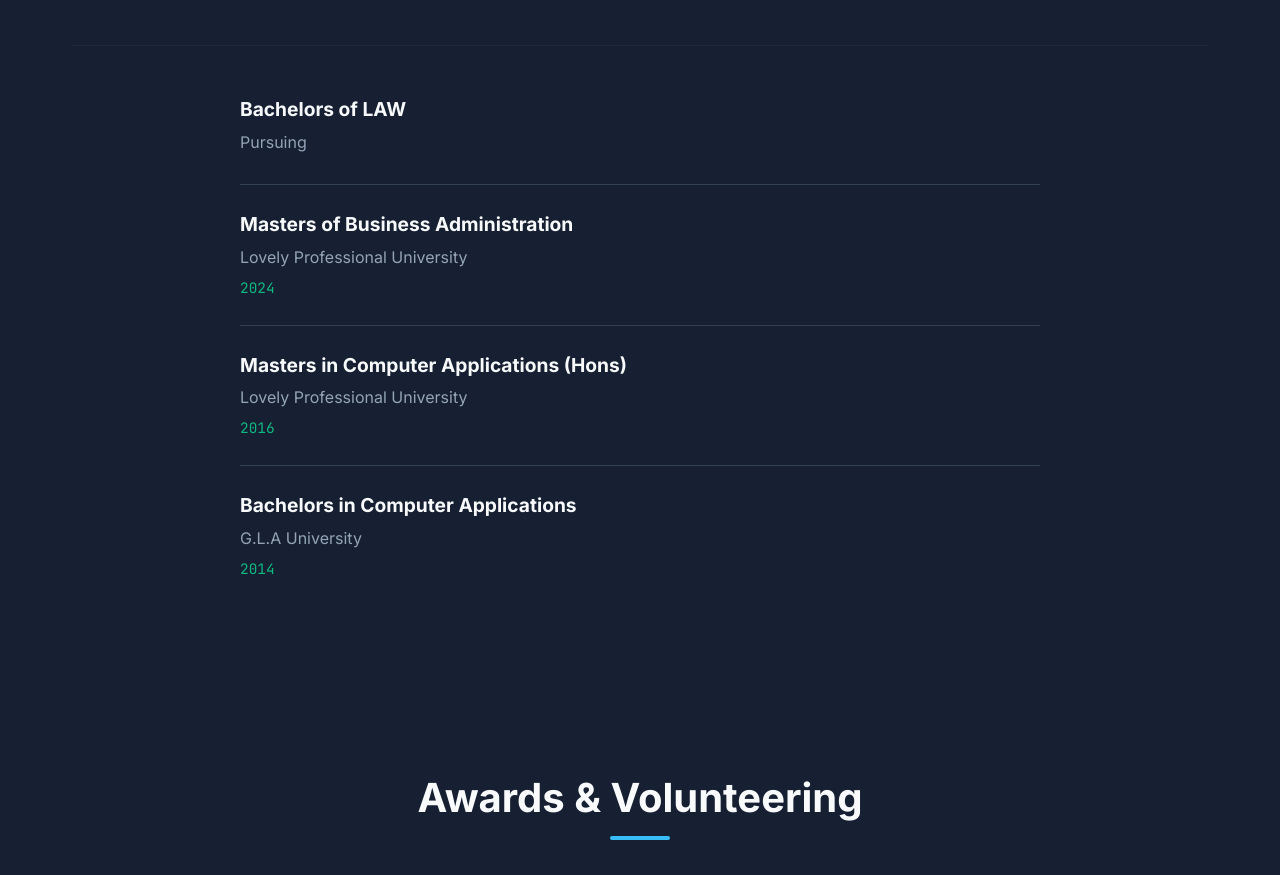
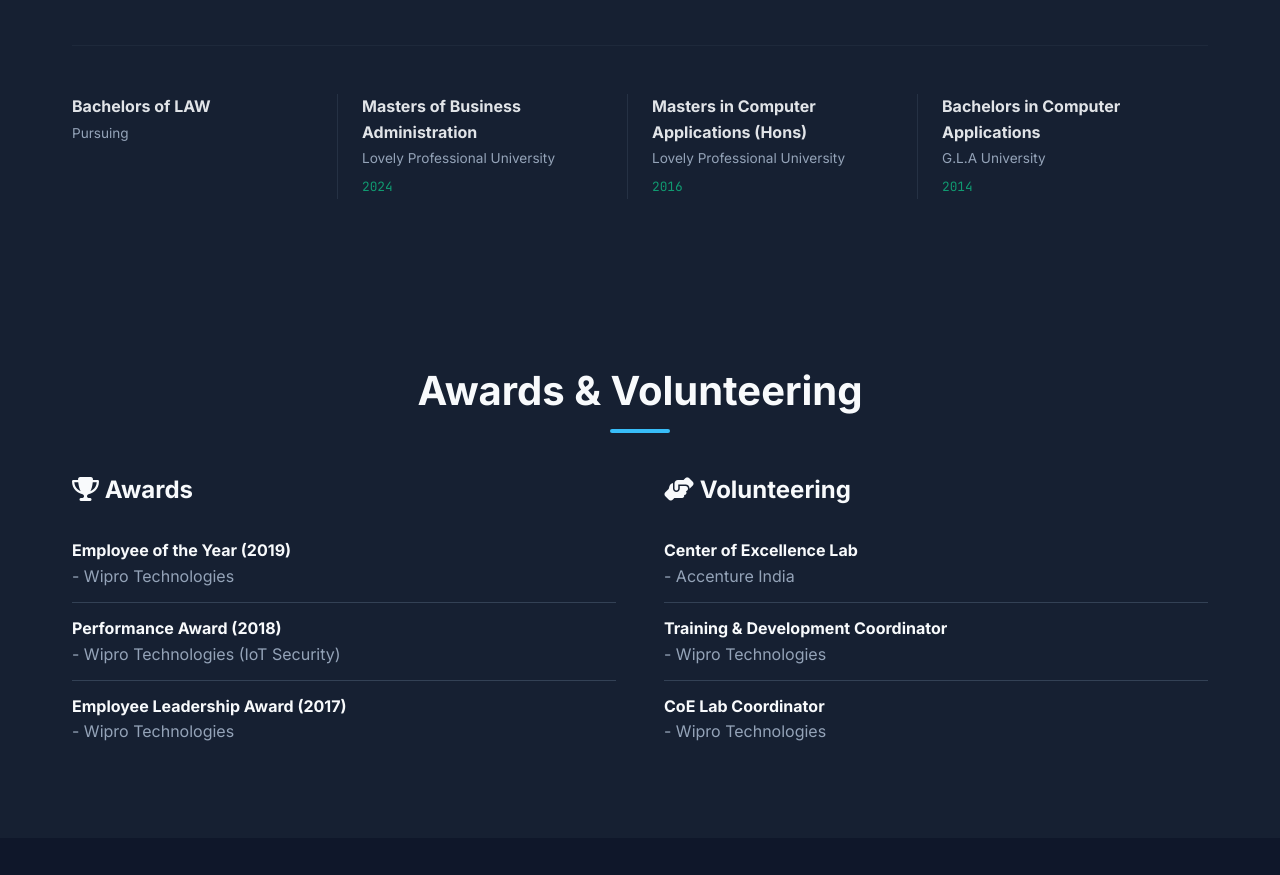
Before and after one commit to abhigyan17/abhisheksharma, a plain HTML site: page index.html in a window 1280 px wide. Shown: the part 4997-5872 px from the top of the page. Drawn offline with Linux system fonts and the light colour scheme; animation ran at ten frames a second.

Commit message:
Update Academics layout: 4 columns, single row, small font

```diff
--- a/assets/css/style.css
+++ b/assets/css/style.css
@@ -501,41 +501,50 @@
 
 /* Education (Academics) */
 .academics-list {
-    display: flex;
-    flex-direction: column;
+    display: grid;
+    grid-template-columns: repeat(4, 1fr);
     gap: 1.5rem;
-    max-width: 800px;
+    max-width: 100%;
+    /* Allow full width for 4 cols */
     margin: 0 auto;
-    /* Center the list */
 }
 
 .academic-item {
-    padding-bottom: 1.5rem;
-    border-bottom: 1px solid #334155;
+    padding-bottom: 0;
+    border-bottom: none;
+    /* Remove vertical list styling */
+    border-right: 1px solid rgba(51, 65, 85, 0.5);
+    /* Vertical divider */
+    padding-right: 1rem;
     text-align: left;
-    /* Keep text left aligned for readability */
 }
 
 .academic-item:last-child {
-    border-bottom: none;
+    border-right: none;
+    /* No divider for last item */
 }
 
 .academic-item h3 {
-    font-size: 1.2rem;
+    font-size: 1rem;
+    /* Smaller font */
     color: var(--text-primary);
-    margin-bottom: 0.3rem;
+    margin-bottom: 0.2rem;
+    opacity: 0.9;
 }
 
 .academic-item p {
     color: var(--text-secondary);
-    font-size: 1rem;
-    margin-bottom: 0.3rem;
+    font-size: 0.85rem;
+    /* Smaller font */
+    margin-bottom: 0.2rem;
 }
 
 .academic-item .year {
     font-family: var(--font-mono);
-    font-size: 0.9rem;
+    font-size: 0.8rem;
+    /* Smaller font */
     color: var(--secondary-accent);
+    opacity: 0.8;
 }
 
 /* Certifications */
```
